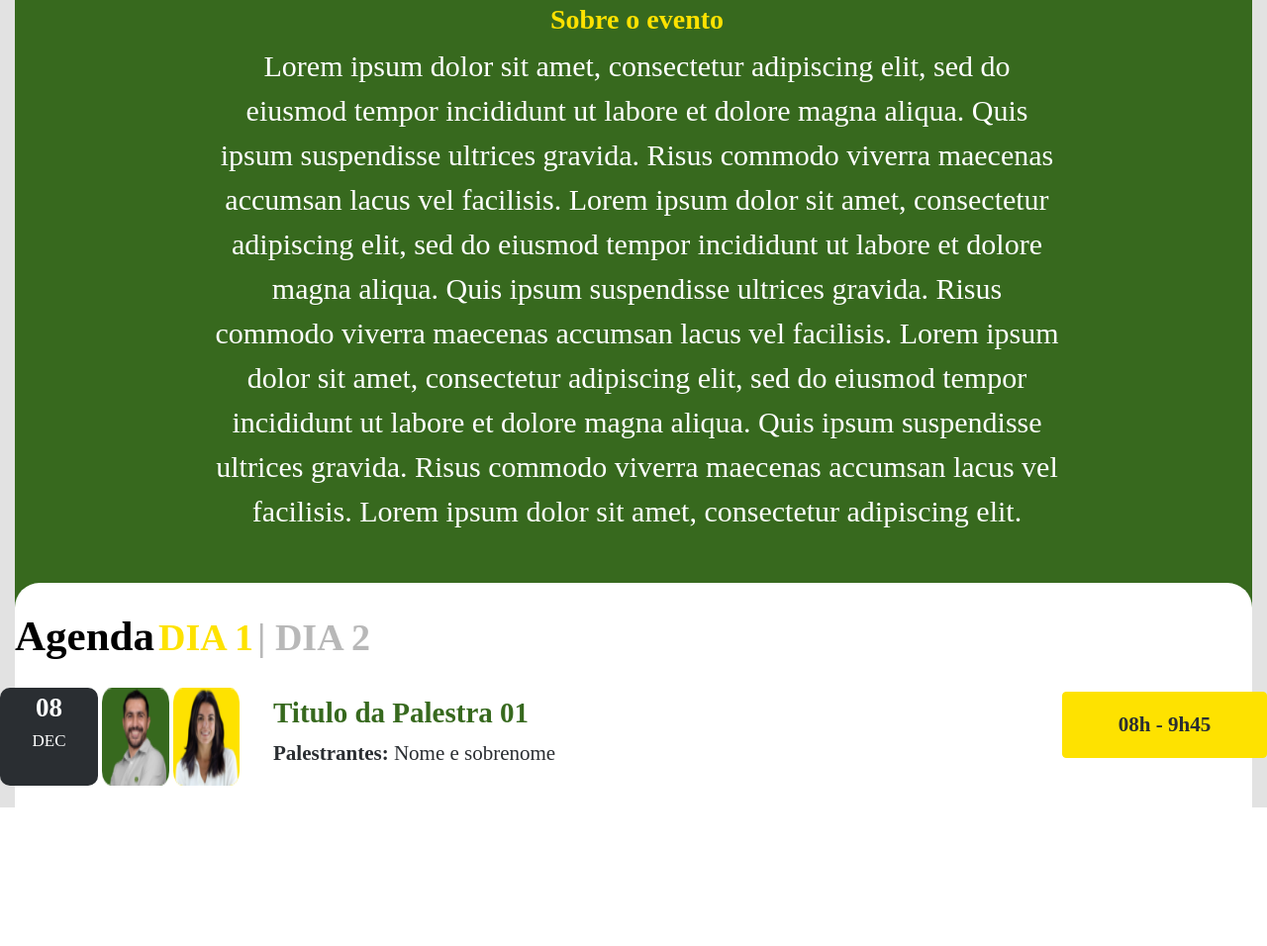
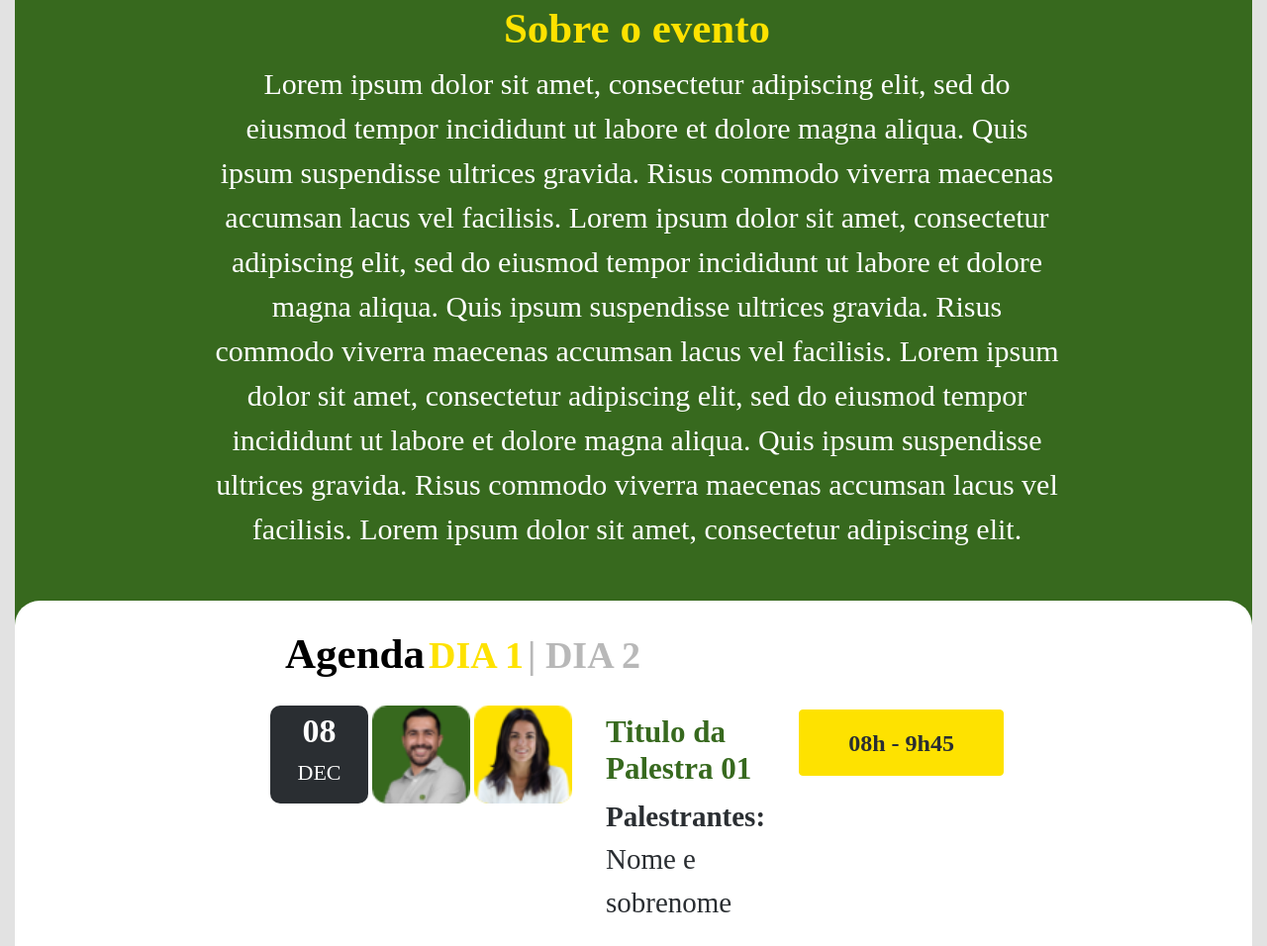
Before and after one commit to RaphaAmericano/john_deere, a website: page index.html in a window 1280 px wide. Shown: the part 796-1752 px from the top of the page at 99% size. Before the commit the page ends 1612 px from the top, so only its background shows below. Drawn offline with Linux system fonts and the light colour scheme; a web font is replaced by a local one.

Commit message:
Ajustes da section sobre

```diff
--- a/scss/_section_agenda.scss
+++ b/scss/_section_agenda.scss
@@ -4,13 +4,9 @@
     background-color: $white;
     border-radius: 25px 25px 0 0;
     margin-top: -57px;
-    @include media-breakpoint-up(xs){
-        padding-left: 0px;
-        padding-right: 0px;
-    }
-    @include media-breakpoint-up(lx){
-        // padding-left: 163px;
-        // padding-right: 163px;
+    @include media-breakpoint-up(sm){
+        padding-left: 273px;
+        padding-right: 273px;
     }
     h5 {
         display: inline;
@@ -51,10 +47,10 @@
     padding-right: 0;
     .conteudo-agenda{
         margin-top: 22px;
-        @include media-breakpoint-up(lx){
+        @include media-breakpoint-up(sm){
             img {
-                // width: 99px;
-                // height: 99px;
+                width: 99px;
+                height: 99px;
             }
         }
         span {
@@ -69,9 +65,15 @@
             background-color: $cinza;
             strong {
                 font-size: 27px;
+                @include media-breakpoint-up(sm){
+                    font-size: 34px;
+                }
             }
             small{
                 font-size: 17px;
+                @include media-breakpoint-up(sm){
+                    font-size: 22px;
+                }
             }
         }
 
@@ -88,11 +90,16 @@
             }
             @include media-breakpoint-up(sm){
                 text-align: left;
+                font-size: 31px;
             }
         }
+
         strong, small {
             font-size: 21px;
             color: $cinza;
+            @include media-breakpoint-up(sm){
+                font-size: 29px;
+            }
         }
     }
     .botao-agenda {
@@ -104,6 +111,9 @@
             color: $cinza;
             font-size: 21px;
             font-weight: bold;
+            @include media-breakpoint-up(sm){
+                font-size: 24px;
+            }
         }
     }
 }
--- a/scss/_section_sobre.scss
+++ b/scss/_section_sobre.scss
@@ -15,6 +15,10 @@
         }
     }
     h3 {
+        font-size: 43px;
+        @include media-breakpoint-down(xs){
+            font-size: 29px;
+        }
         color: $amarelo;
         font-weight: bold;
     }
```
Also changed, not shown: css/style.css.
